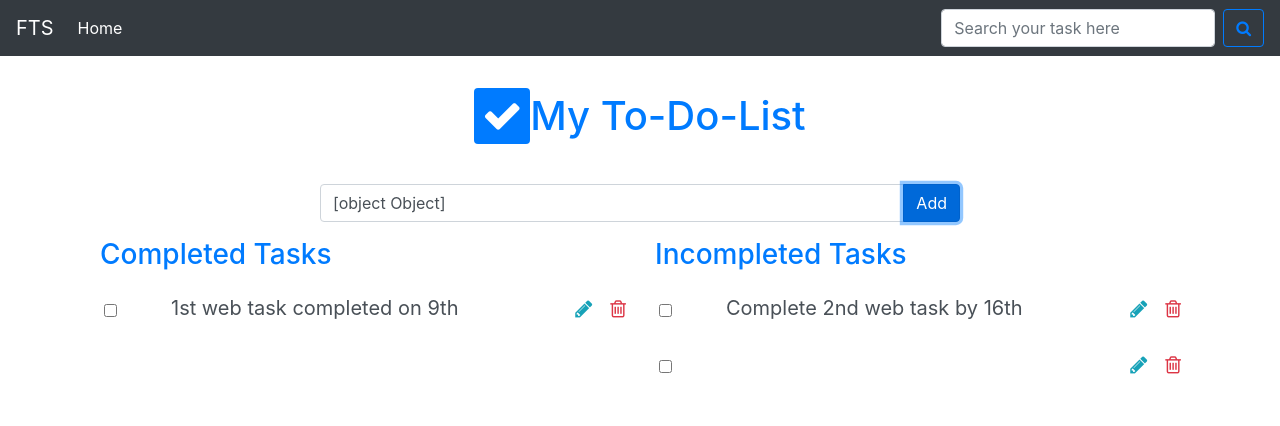
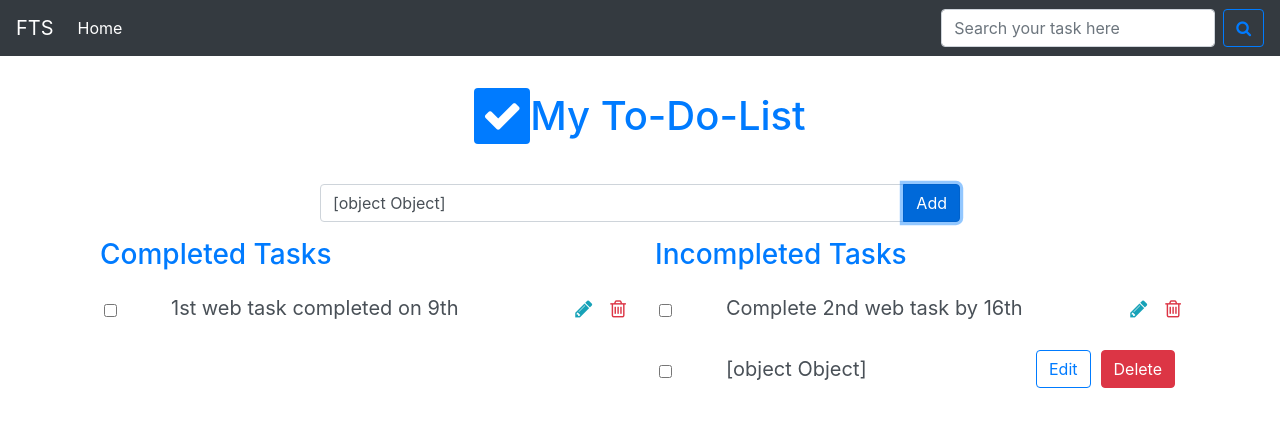
Before and after one commit to ftsitern/to-do-list, a React (Create React App) app: page / in a window 1280 px wide. Both pictures are taken after a click on the button "Add". Shown: the top 426 px of the page. Built offline with nearby package versions, Linux system fonts and the light colour scheme.

Commit message:
Added edit feature

```diff
--- a/src/components/display-list.js
+++ b/src/components/display-list.js
@@ -1,14 +1,13 @@
 import React from 'react'
 
 const Display = (props) => {
-   const {list}=props
+   const {list, editTask}=props
+
  return (
   <div>
-   {list.map((task)=>{
-    const {id,todo}=task
+   {list.map((Task)=>{
+    const {id,task}=Task
     return (
-
-
         <div class='row px-3 align-items-center todo-item rounded' key={id}>
           <div class='col-auto m-2  d-flex align-items-center'>
             <input
@@ -23,36 +22,23 @@ const Display = (props) => {
               type='text'
               class='form-control form-control-lg border-0 edit-todo-input bg-transparent rounded px-3'
               readonly
-              value={todo}
-              title={todo}
+              value={task}
+              title={task}
             />
           </div>
           <div class='col-auto m-1 p-0 px-3 d-none'></div>
           <div class='col-auto m-1 p-0 todo-actions'>
-            <div class='row d-flex align-items-center justify-content-end'>
-              <h5 class='m-0 p-0 px-2'>
-                <i
-                  class='fa fa-pencil text-info btn m-0 p-0'
-                  data-toggle='tooltip'
-                  data-placement='bottom'
-                  title='Edit todo'
-                ></i>
-              </h5>
-              <h5 class='m-0 p-0 px-2'>
-                <i
-                  class='fa fa-trash-o text-danger btn m-0 p-0'
-                  data-toggle='tooltip'
-                  data-placement='bottom'
-                  title='Delete todo'
-                ></i>
-              </h5>
-            </div>
+              <button className="btn btn-outline-primary" value={id} onClick={editTask} style={{margin: 10}}>
+                Edit
+              </button>
+              <button className="btn btn-primary btn-danger">
+                Delete
+              </button>
           </div>
         </div>
 
     )
-
-   })}
+})}
   </div>
  )
 }
```
